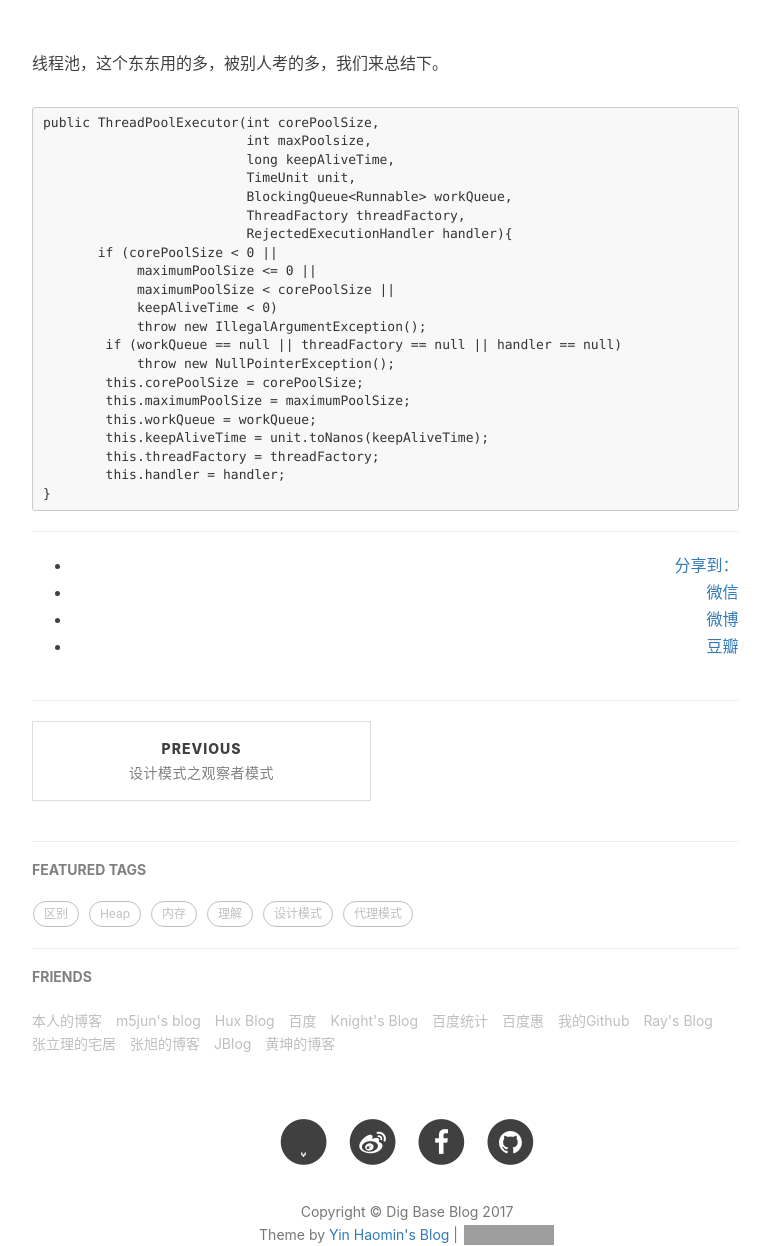
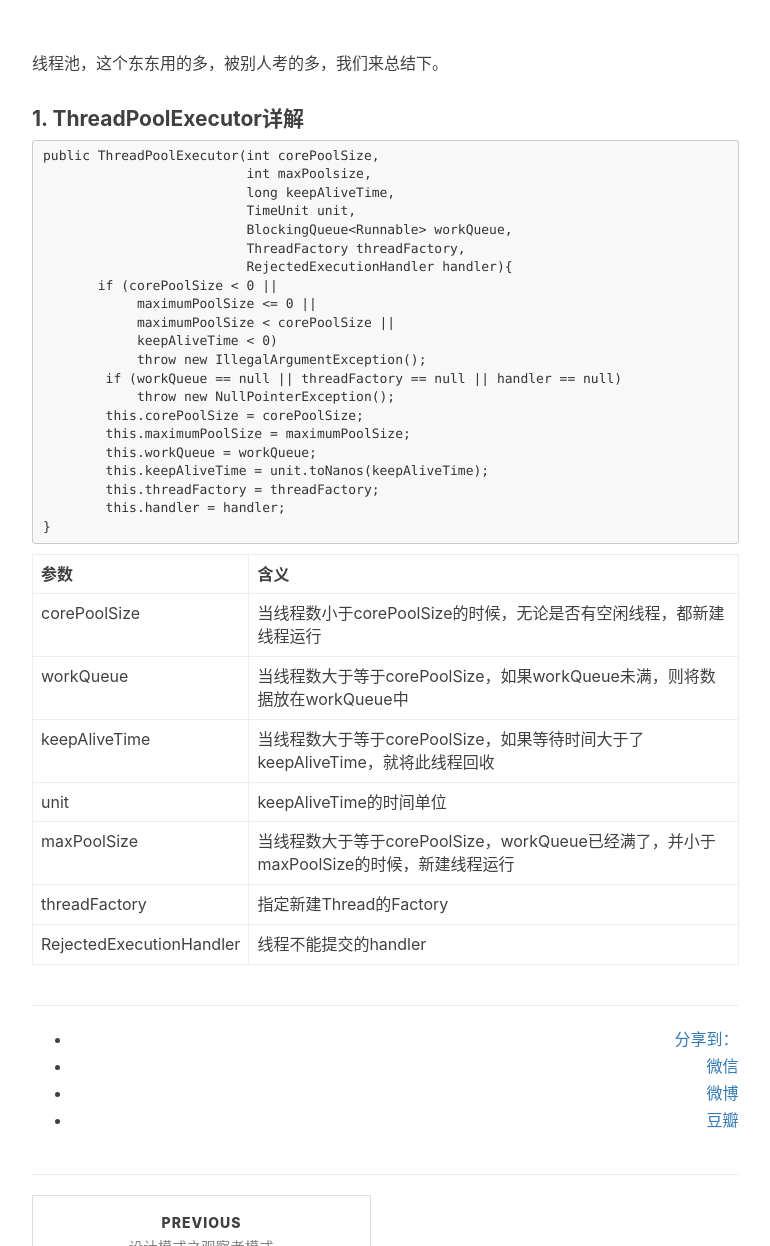
Before and after one commit to baiscjava/basicjava.github.io, a Jekyll site: the page built from _posts/2017-01-17-Java的线程池.md, in a window 1280 px wide and 1400 px high, scrolled down 303 px. Shown: the part 154-1400 px from the top of the window, without its empty margins (233-1003 px from the left). Built offline with Jekyll 4.4.1, drawn with Linux system fonts in a browser that asks for light colours; nearby versions of some CDN libraries; comment, search, counter and statistics services are not loaded; grey boxes are pictures that could not be loaded.

Commit message:
Update 2017-01-17-Java的线程池.md

````diff
--- a/_posts/2017-01-17-Java的线程池.md
+++ b/_posts/2017-01-17-Java的线程池.md
@@ -9,6 +9,8 @@ tags:
 ---
 
 线程池，这个东东用的多，被别人考的多，我们来总结下。<br>
+
+#### 1. ThreadPoolExecutor详解
 
 ```
 public ThreadPoolExecutor(int corePoolSize,
@@ -33,3 +35,13 @@ public ThreadPoolExecutor(int corePoolSize,
         this.handler = handler;
 }
 ```
+
+|参数|含义|
+|:-------|:-------|
+|corePoolSize|当线程数小于corePoolSize的时候，无论是否有空闲线程，都新建线程运行|
+|workQueue|当线程数大于等于corePoolSize，如果workQueue未满，则将数据放在workQueue中|
+|keepAliveTime|当线程数大于等于corePoolSize，如果等待时间大于了keepAliveTime，就将此线程回收|
+|unit|keepAliveTime的时间单位|
+|maxPoolSize|当线程数大于等于corePoolSize，workQueue已经满了，并小于maxPoolSize的时候，新建线程运行|
+|threadFactory|指定新建Thread的Factory|
+|RejectedExecutionHandler|线程不能提交的handler|
````
